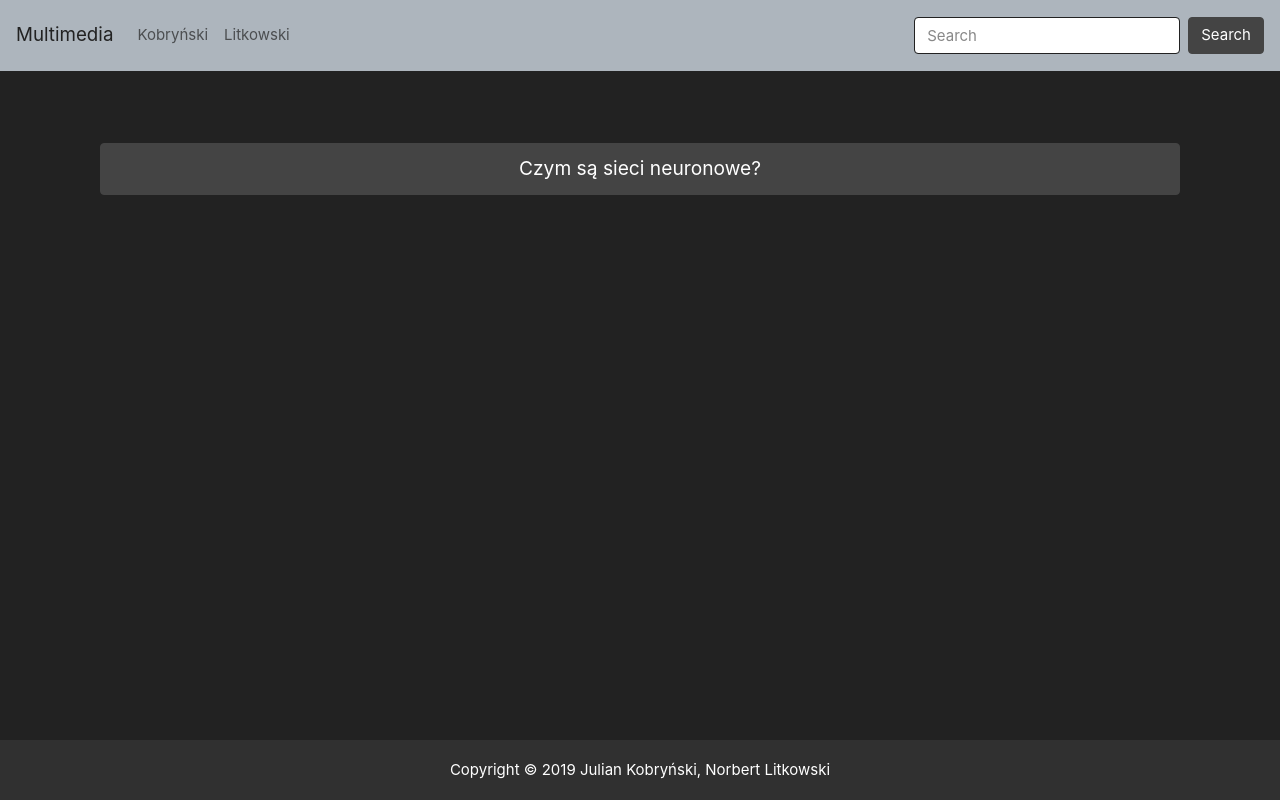
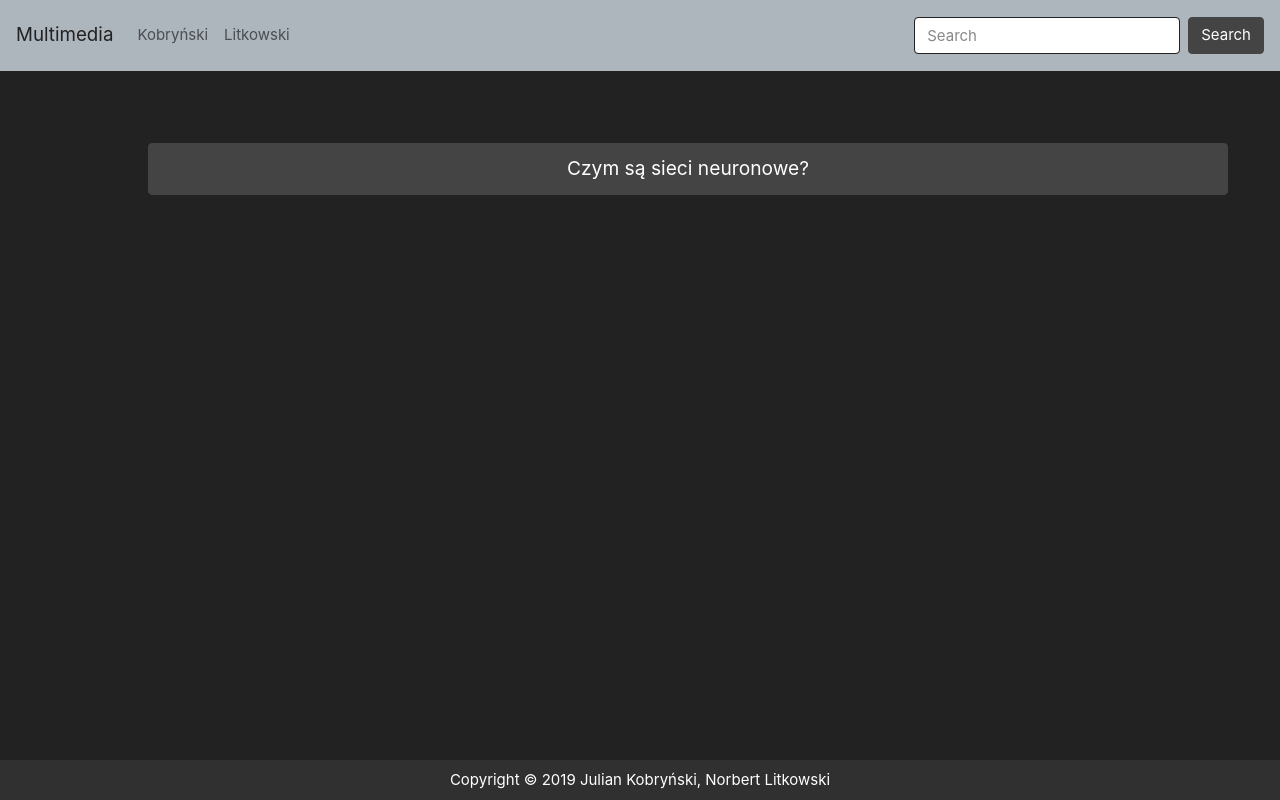
Before and after one commit to JKobrynski/DMUL, a React (Create React App) app: page /nn in a window 1280 px wide. Built offline with nearby package versions, Linux system fonts and the light colour scheme.

Commit message:
Fixed footer to stick to bottom

```diff
--- a/src/App.css
+++ b/src/App.css
@@ -8,12 +8,19 @@
   pointer-events: none;
 }
 
+#page-container {
+  position: relative;
+  min-height: 100vh;
+}
+#content-wrap {
+  padding-bottom: 2.5rem; /* Footer height */
+}
 .footer {
   position: absolute;
   bottom: 0;
   width: 100%;
-  height: 60px; /* Set the fixed height of the footer here */
-  line-height: 60px; /* Vertically center the text there */
+  height: 2.5rem;
+  line-height: 2.5rem; /* Vertically center the text there */
   background-color: #303030;
 }
 
--- a/src/App.js
+++ b/src/App.js
@@ -20,10 +20,10 @@ import NNHomepage from "./components/NeuralNetworks/Homepage";
 function App() {
   return (
     <Router>
-      <div className="App">
+      <div id="page-container" className="App ">
         <Navbar />
         <Route exact path="/" component={Landing} />
-        <div className="container">
+        <div id="content-wrap" className="container">
           <Route exact path="/example" component={Example} />
           <Route exact path="/react" component={ReactHomepage} />
           <Route exact path="/react/react-native" component={ReactNativePage} />
--- a/src/components/NeuralNetworks/Homepage.js
+++ b/src/components/NeuralNetworks/Homepage.js
@@ -6,7 +6,7 @@ import MainPage from "./MainPage";
 class Homepage extends Component {
   render() {
     return (
-      <div className="container Homepage mt-5">
+      <div className="container m-5 ">
         <div className="row">
           <Togglable type="secondary" title="Czym są sieci neuronowe?">
             <div className="container">
--- a/src/components/NeuralNetworks/MainPage.js
+++ b/src/components/NeuralNetworks/MainPage.js
@@ -5,28 +5,31 @@ import NNImage from "../../assets/NNImages/nn.png";
 class MainPage extends Component {
   state = {
     selected: null,
-    modelSelected: null
+    modelSelected: null,
+    divWidth: 9
   };
 
   onClick = event => {
     var name = event.target.name;
-    if (this.state.selected != name) {
-      this.setState({ selected: name });
+    if (this.state.selected !== name) {
+      this.setState({ selected: name, divWidth: 9 });
     } else {
-      this.setState({ selected: null });
+      this.setState({ selected: null, divWidth: 9 });
     }
   };
 
   onClickModel = event => {
     var name = event.target.name;
-    if (this.state.modelSelected != name) {
+    if (this.state.modelSelected !== name) {
       this.setState({
         selected: this.state.selected,
+        divWidth: 6,
         modelSelected: name
       });
     } else {
       this.setState({
         selected: this.state.selected,
+        divWidth: 9,
         modelSelected: null
       });
     }
@@ -76,6 +79,7 @@ class MainPage extends Component {
               <iframe
                 width="560"
                 height="315"
+                title="Jak to działa?"
                 src="https://www.youtube.com/embed/rEDzUT3ymw4"
                 frameborder="0"
                 allow="accelerometer; autoplay; encrypted-media; gyroscope; picture-in-picture"
@@ -116,10 +120,12 @@ class MainPage extends Component {
                 </button>
               </div>
             </div>
-            <div className="col NNImage">
-              <img src={NNImage} />
+            <div className={"col-" + this.state.divWidth + " NNImage"}>
+              <img alt="Model sieci neuronowej" src={NNImage} />
             </div>
-            <div className="col-3">{page.getModelDiv(page)}</div>
+            <div className={"col-" + (9 - this.state.divWidth)}>
+              {page.getModelDiv(page)}
+            </div>
           </div>
         );
       case null:
@@ -130,7 +136,7 @@ class MainPage extends Component {
   };
 
   render() {
-    const { selected } = this.state;
+    const { selected, divWidth } = this.state;
 
     return (
       <div>
--- a/src/components/UI/Footer.js
+++ b/src/components/UI/Footer.js
@@ -3,12 +3,12 @@ import React, { Component } from "react";
 class Footer extends Component {
   render() {
     return (
-      <footer className="footer">
+      <div id="footer" className="footer">
         <div className="container">
           Copyright &copy; {new Date().getFullYear()} Julian Kobryński, Norbert
           Litkowski
         </div>
-      </footer>
+      </div>
     );
   }
 }
```
